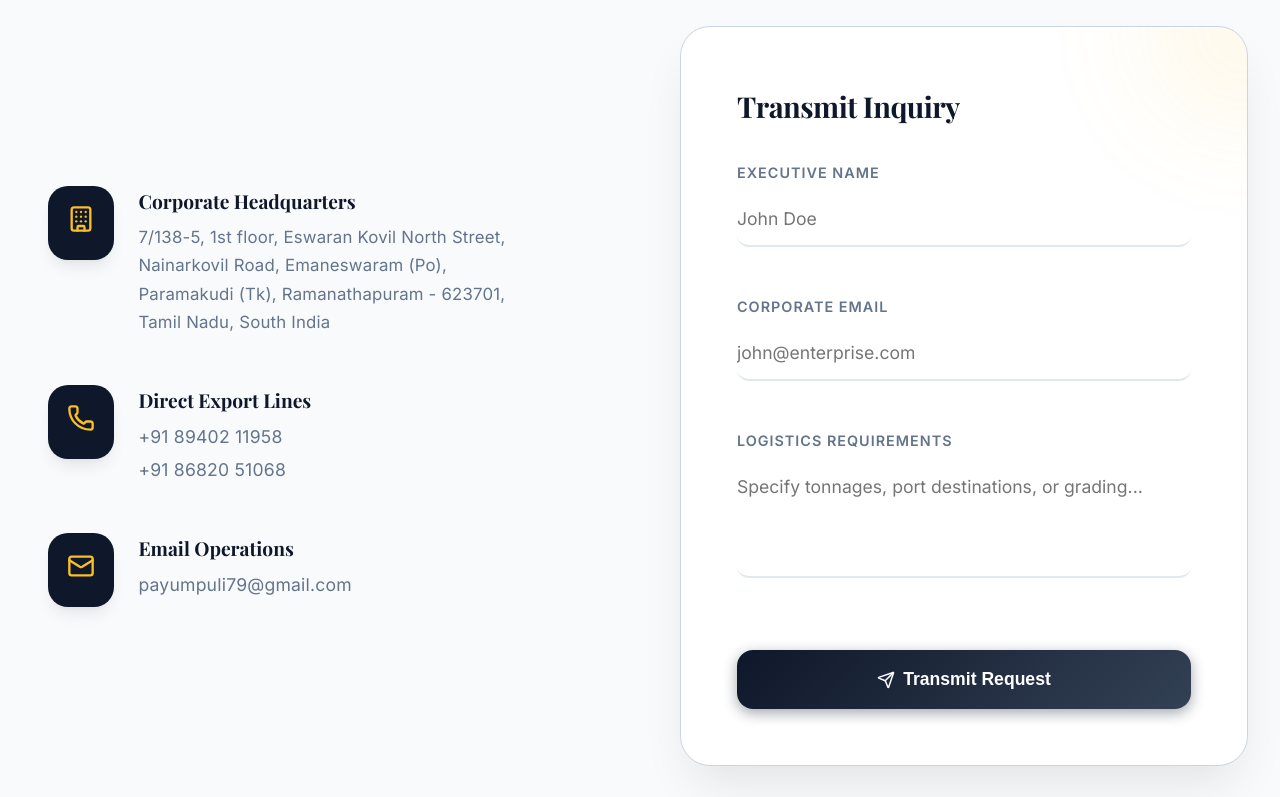
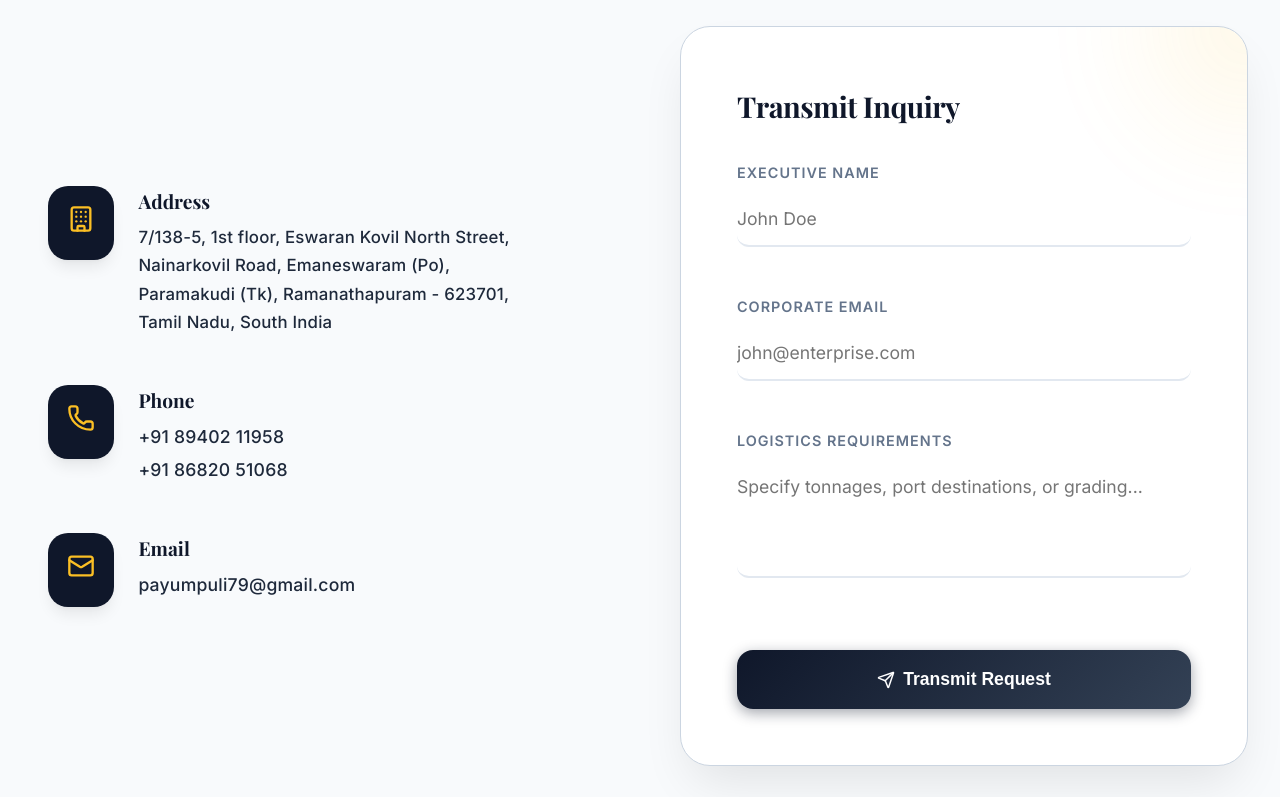
Before and after one commit to tmisgowthaamand/PAYUMPULI-EXPORTS-IMPORTS, a React (Vite) app in the folder frontend/: page /contact in a window 1280 px wide. Shown: the part 394-1191 px from the top of the page. Built offline with nearby package versions, Linux system fonts and the light colour scheme.

Commit message:
Update Contact section titles

```diff
--- a/frontend/src/pages/About.jsx
+++ b/frontend/src/pages/About.jsx
@@ -30,10 +30,10 @@ export default function About() {
             Our Origins
           </div>
           <h2 style={{ fontSize: '2.5rem', marginBottom: '2rem', color: 'var(--primary-color)', fontWeight: '700' }}>Rooted in Tamil Nadu</h2>
-          <p style={{ fontSize: '1.15rem', color: 'var(--text-gray)', lineHeight: '1.9', marginBottom: '1.5rem' }}>
+          <p style={{ fontSize: '1.15rem', color: '#1e293b', lineHeight: '1.9', marginBottom: '1.5rem' }}>
             Founded in Ramanathapuram, <strong>PAYUMPULI EXPORTS & IMPORTS</strong> operates under the dedicated leadership of Saravanapandian. We grew from a profound respect for local agriculture into a premier commercial exporter.
           </p>
-          <p style={{ fontSize: '1.15rem', color: 'var(--text-gray)', lineHeight: '1.9' }}>
+          <p style={{ fontSize: '1.15rem', color: '#1e293b', lineHeight: '1.9' }}>
             By cutting out unnecessary corporate middlemen, we ensure that the farmers who cultivate our world-class produce are paid fairly, while our international clients secure absolutely uncompromised quality grading.
           </p>
         </motion.div>
@@ -45,7 +45,7 @@ export default function About() {
           <motion.div variants={cardVariants} style={{ background: 'white', padding: '2rem', borderRadius: '24px', boxShadow: 'var(--shadow-md)', border: '1px solid var(--border-color)', transform: 'translateY(2rem)' }}>
             <Globe color="var(--secondary-color)" size={32} style={{ marginBottom: '1rem' }} />
             <h4 style={{ fontSize: '1.2rem', marginBottom: '0.5rem' }}>Global Focus</h4>
-            <p style={{ color: 'var(--text-gray)', fontSize: '0.95rem', lineHeight: '1.6' }}>Logistical superiority delivering to multiple continents.</p>
+            <p style={{ color: '#1e293b', fontSize: '0.95rem', lineHeight: '1.6', fontWeight: '500' }}>Logistical superiority delivering to multiple continents.</p>
           </motion.div>
 
           <motion.div variants={cardVariants} style={{ background: 'var(--primary-color)', color: 'white', padding: '2rem', borderRadius: '24px', boxShadow: 'var(--shadow-md)' }}>
@@ -63,7 +63,7 @@ export default function About() {
           <motion.div variants={cardVariants} style={{ background: 'white', padding: '2rem', borderRadius: '24px', boxShadow: 'var(--shadow-md)', border: '1px solid var(--border-color)' }}>
             <Users color="var(--secondary-color)" size={32} style={{ marginBottom: '1rem' }} />
             <h4 style={{ fontSize: '1.2rem', marginBottom: '0.5rem' }}>Community</h4>
-            <p style={{ color: 'var(--text-gray)', fontSize: '0.95rem', lineHeight: '1.6' }}>Sustaining the regional agricultural economy.</p>
+            <p style={{ color: '#1e293b', fontSize: '0.95rem', lineHeight: '1.6', fontWeight: '500' }}>Sustaining the regional agricultural economy.</p>
           </motion.div>
         </motion.div>
       </div>
--- a/frontend/src/pages/Contact.jsx
+++ b/frontend/src/pages/Contact.jsx
@@ -51,8 +51,8 @@ export default function Contact() {
                 <Building size={28} />
               </div>
               <div>
-                <h4 style={{ fontSize: '1.2rem', marginBottom: '0.4rem', fontWeight: '700' }}>Corporate Headquarters</h4>
-                <p style={{ color: 'var(--text-gray)', lineHeight: '1.7', fontSize: '1.05rem' }}>
+                <h4 style={{ fontSize: '1.2rem', marginBottom: '0.4rem', fontWeight: '700', color: 'var(--primary-color)' }}>Address</h4>
+                <p style={{ color: '#1e293b', lineHeight: '1.7', fontSize: '1.05rem', fontWeight: '500' }}>
                   7/138-5, 1st floor, Eswaran Kovil North Street,<br/>
                   Nainarkovil Road, Emaneswaram (Po),<br/>
                   Paramakudi (Tk), Ramanathapuram - 623701,<br/>
@@ -66,9 +66,9 @@ export default function Contact() {
                 <Phone size={28} />
               </div>
               <div>
-                <h4 style={{ fontSize: '1.2rem', marginBottom: '0.4rem', fontWeight: '700' }}>Direct Export Lines</h4>
-                <p style={{ color: 'var(--text-gray)', fontSize: '1.1rem', marginBottom: '0.2rem' }}>+91 89402 11958</p>
-                <p style={{ color: 'var(--text-gray)', fontSize: '1.1rem' }}>+91 86820 51068</p>
+                <h4 style={{ fontSize: '1.2rem', marginBottom: '0.4rem', fontWeight: '700', color: 'var(--primary-color)' }}>Phone</h4>
+                <p style={{ color: '#1e293b', fontSize: '1.1rem', marginBottom: '0.2rem', fontWeight: '500' }}>+91 89402 11958</p>
+                <p style={{ color: '#1e293b', fontSize: '1.1rem', fontWeight: '500' }}>+91 86820 51068</p>
               </div>
             </motion.div>
 
@@ -77,8 +77,8 @@ export default function Contact() {
                 <Mail size={28} />
               </div>
               <div>
-                <h4 style={{ fontSize: '1.2rem', marginBottom: '0.4rem', fontWeight: '700' }}>Email Operations</h4>
-                <p style={{ color: 'var(--text-gray)', fontSize: '1.1rem' }}>payumpuli79@gmail.com</p>
+                <h4 style={{ fontSize: '1.2rem', marginBottom: '0.4rem', fontWeight: '700', color: 'var(--primary-color)' }}>Email</h4>
+                <p style={{ color: '#1e293b', fontSize: '1.1rem', fontWeight: '500' }}>payumpuli79@gmail.com</p>
               </div>
             </motion.div>
           </div>
```
